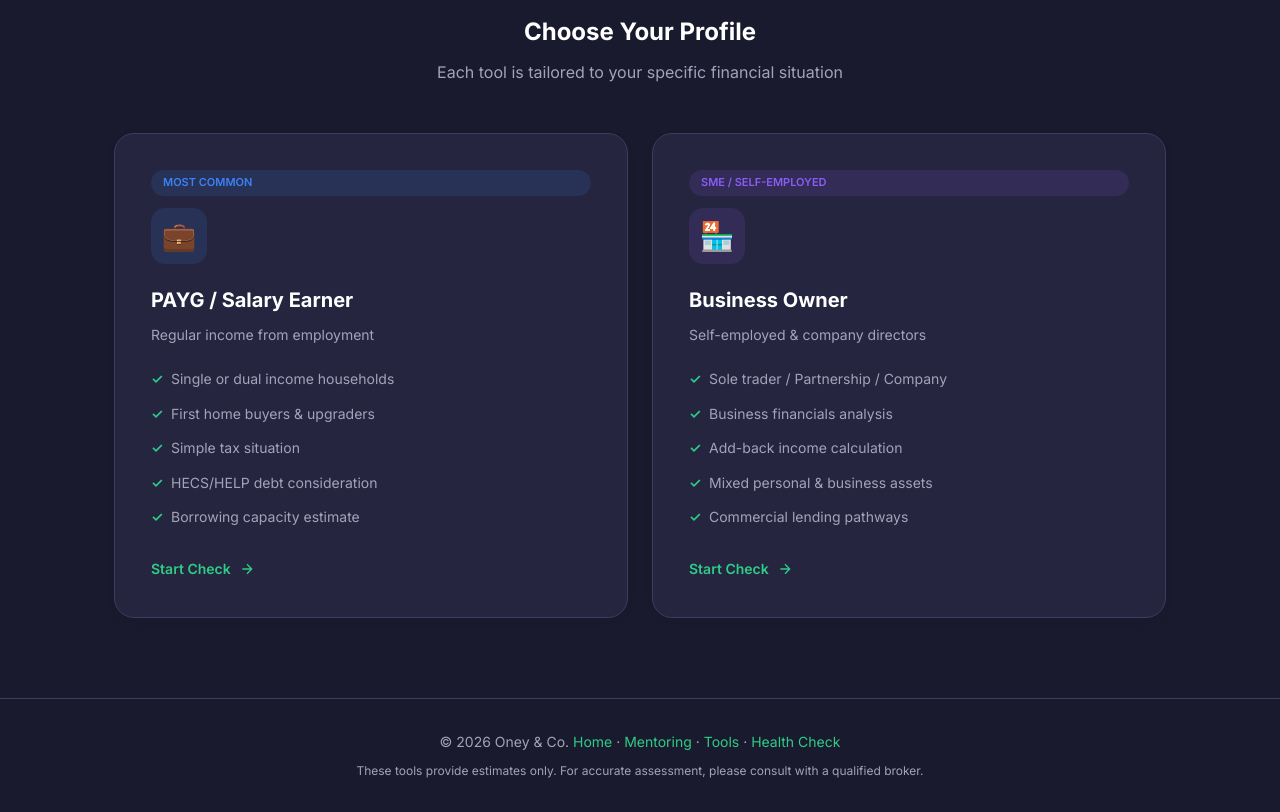
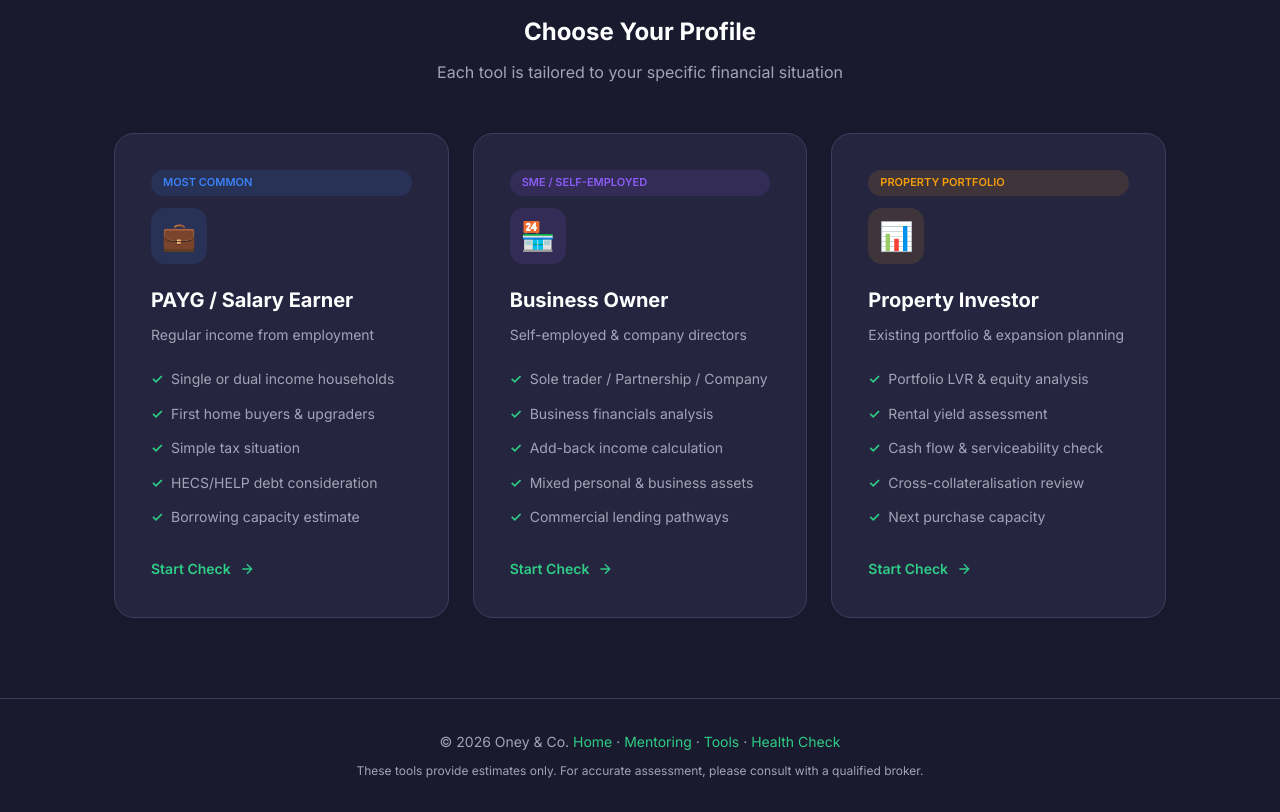
Before and after one commit to tianshizhimao-sudo/oney-fhc, a plain HTML site: page index.html in a window 1280 px wide. Shown: the part 460-1272 px from the top of the page. Drawn offline with Linux system fonts and the light colour scheme.

Commit message:
feat: add Investor card to FHC landing page

```diff
--- a/index.html
+++ b/index.html
@@ -30,6 +30,7 @@
       --green-gradient: linear-gradient(135deg, #2ECC85, #1FAD73);
       --payg: #3b82f6;
       --business: #8B5CF6;
+      --investor: #F59E0B;
     }
     * { box-sizing: border-box; margin: 0; padding: 0; }
     body {
@@ -92,6 +93,8 @@
     }
     .tool-card.payg .tool-icon { background: rgba(59, 130, 246, 0.12); }
     .tool-card.business .tool-icon { background: rgba(139, 92, 246, 0.12); }
+    .tool-card.investor .tool-icon { background: rgba(245, 158, 11, 0.12); }
+    .badge.investor { background: rgba(245, 158, 11, 0.12); color: var(--investor); }
 
     .badge {
       display: inline-block; padding: 4px 12px; border-radius: 100px;
@@ -201,6 +204,20 @@
             </ul>
             <span class="cta">Start Check <svg width="16" height="16" viewBox="0 0 24 24" fill="none" stroke="currentColor" stroke-width="2"><path d="M5 12h14M12 5l7 7-7 7"/></svg></span>
           </a>
+          <a href="investor.html" class="tool-card investor">
+            <span class="badge investor">Property Portfolio</span>
+            <div class="tool-icon">📊</div>
+            <h3>Property Investor</h3>
+            <p class="subtitle">Existing portfolio & expansion planning</p>
+            <ul>
+              <li>Portfolio LVR & equity analysis</li>
+              <li>Rental yield assessment</li>
+              <li>Cash flow & serviceability check</li>
+              <li>Cross-collateralisation review</li>
+              <li>Next purchase capacity</li>
+            </ul>
+            <span class="cta">Start Check <svg width="16" height="16" viewBox="0 0 24 24" fill="none" stroke="currentColor" stroke-width="2"><path d="M5 12h14M12 5l7 7-7 7"/></svg></span>
+          </a>
         </div>
       </div>
     </section>
```
